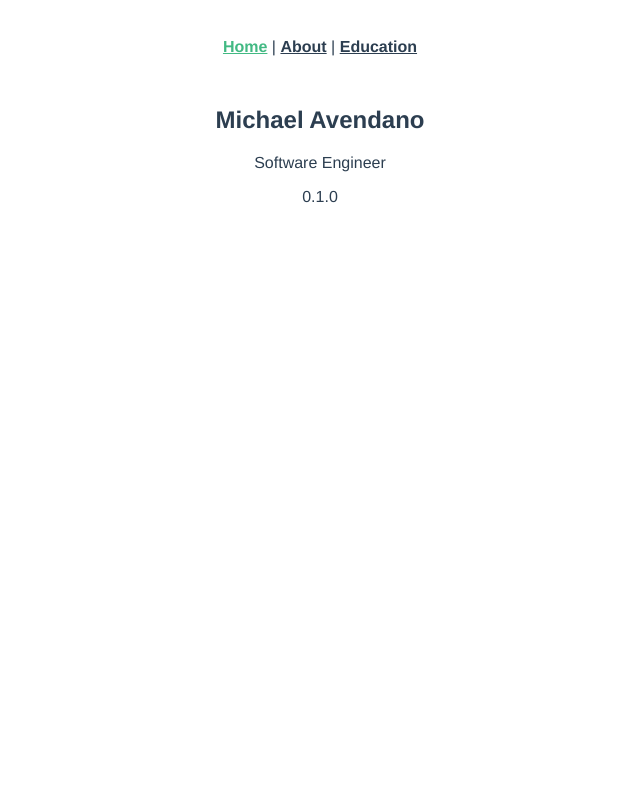
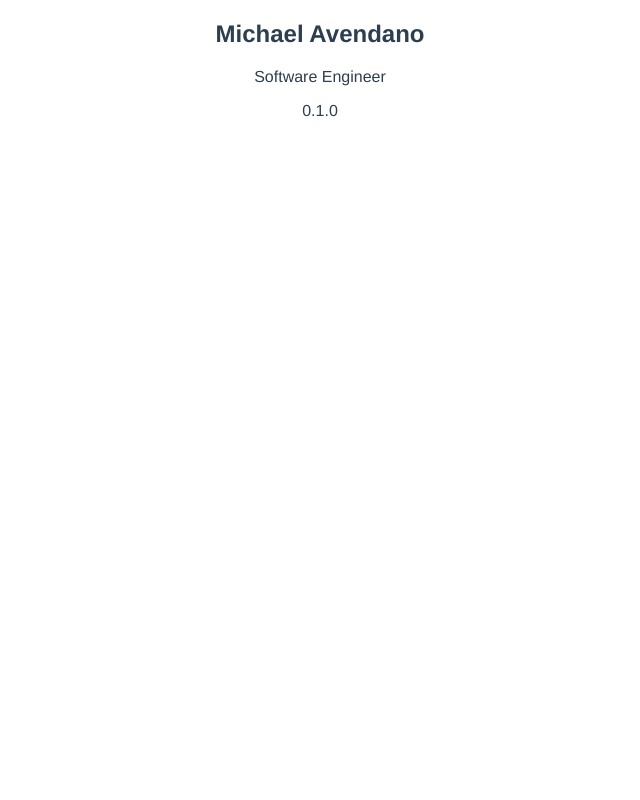
Before and after one commit to avenmia/PersonalWebsite, a Vue app: page / in a window 1280 px wide. Shown: the top 800 px of the page, without its empty margins (320-960 px from the left). Built offline with nearby package versions, Linux system fonts and the light colour scheme.

Commit message:
Removing vue-router@next

```diff
--- a/src/App.vue
+++ b/src/App.vue
@@ -1,11 +1,42 @@
 <template>
-<div id="nav">
-    <router-link to="/">Home</router-link> |
-    <router-link to="/about">About</router-link> |
-    <router-link to="/education">Education</router-link>
+<div class="home">
+    <section class="fullpage">
+        <HomePage msg="Welcome to Mike's website" v-bind:version="version" />
+    </section>
+    <section class="fullpage">
+        <AboutPage />
+    </section>
+    <section class="fullpage">
+        <EducationPage />
+    </section>
 </div>
-<router-view />
 </template>
+
+<script lang="ts">
+import {
+    defineComponent
+} from 'vue';
+import HomePage from '@/components/HomePage.vue'; // @ is an alias to /src
+import AboutPage from '@/components/AboutPage.vue'; // @ is an alias to /src
+import EducationPage from '@/components/EducationPage.vue'; // @ is an alias to /src
+import * as pjson from "../package.json"
+
+console.log(pjson.version);
+
+export default defineComponent({
+    name: 'Home',
+    components: {
+        HomePage,
+        AboutPage,
+        EducationPage
+    },
+    data() {
+        return {
+            version: pjson.version
+        }
+    }
+});
+</script>
 
 <style>
 #app {
@@ -28,4 +59,9 @@
 #nav a.router-link-exact-active {
     color: #42b983;
 }
+
+.fullpage {
+    height: 100vh;
+    width: 100%;
+}
 </style>
--- a/src/main.ts
+++ b/src/main.ts
@@ -1,5 +1,4 @@
 import { createApp } from 'vue'
 import App from './App.vue'
-import router from './router'
 
-createApp(App).use(router).mount('#app')
+createApp(App).mount('#app')
--- a/src/router/index.ts
+++ /dev/null
@@ -1,30 +0,0 @@
-import { createRouter, createWebHistory } from 'vue-router'
-import Home from '../views/Home.vue'
-
-const routes = [
-  {
-    path: '/',
-    name: 'Home',
-    component: Home
-  },
-  {
-    path: '/about',
-    name: 'About',
-    // route level code-splitting
-    // this generates a separate chunk (about.[hash].js) for this route
-    // which is lazy-loaded when the route is visited.
-    component: () => import(/* webpackChunkName: "about" */ '../views/About.vue')
-  },
-  {
-    path: '/education',
-    name: 'Education',
-    component: () => import('../views/Education.vue')
-  }
-]
-
-const router = createRouter({
-  history: createWebHistory(process.env.BASE_URL),
-  routes
-})
-
-export default router
--- a/src/views/About.vue
+++ /dev/null
@@ -1,17 +0,0 @@
-<template>
-<div class="about">
-    <AboutPage />
-</div>
-</template>
-
-<script>
-// @ is an alias to /src
-import AboutPage from '@/components/AboutPage.vue'
-
-export default {
-    name: 'About',
-    components: {
-        AboutPage
-    }
-}
-</script>
--- a/src/views/Education.vue
+++ /dev/null
@@ -1,17 +0,0 @@
-<template>
-<div class="education">
-    <EducationPage />
-</div>
-</template>
-
-<script>
-// @ is an alias to /src
-import EducationPage from '@/components/EducationPage.vue'
-
-export default {
-    name: 'Education',
-    components: {
-        EducationPage
-    }
-}
-</script>
--- a/src/views/Home.vue
+++ /dev/null
@@ -1,46 +0,0 @@
-<template>
-<div class="home">
-    <section class="fullpage">
-        <HomePage msg="Welcome to Mike's website" v-bind:version="version" />
-    </section>
-    <section class="fullpage">
-        <AboutPage />
-    </section>
-    <section class="fullpage">
-        <EducationPage />
-    </section>
-</div>
-</template>
-
-<script lang="ts">
-import {
-    defineComponent
-} from 'vue';
-import HomePage from '@/components/HomePage.vue'; // @ is an alias to /src
-import AboutPage from '@/components/AboutPage.vue'; // @ is an alias to /src
-import EducationPage from '@/components/EducationPage.vue'; // @ is an alias to /src
-import * as pjson from "../../package.json"
-
-console.log(pjson.version);
-
-export default defineComponent({
-    name: 'Home',
-    components: {
-        HomePage,
-        AboutPage,
-        EducationPage
-    },
-    data() {
-        return {
-            version: pjson.version
-        }
-    }
-});
-</script>
-
-<style scoped>
-.fullpage {
-    height: 100vh;
-    width: 100%;
-}
-</style>
```
